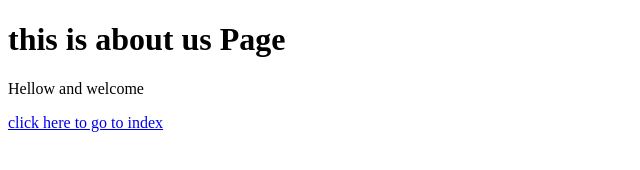
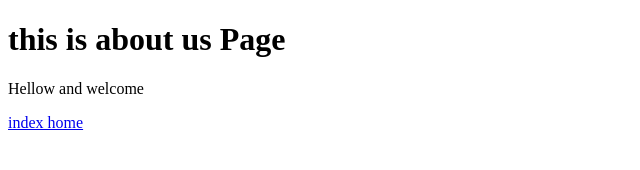
Before and after one commit to Njabulo-14k/FNB_APP, a plain HTML site: page about.html in a window 1280 px wide. Shown: the full height of the page, 0-640 px from the left. Drawn offline with Linux system fonts and the light colour scheme.

Commit message:
Update about.html

```diff
--- a/about.html
+++ b/about.html
@@ -6,6 +6,6 @@
     <body>
         <h1>this is about us Page</h1>
         <p>Hellow and welcome</p>
-        <a href="index.html">click here to go to index</a>
+        <a href="index.html">index home</a>
     </body>
 </html>
```
